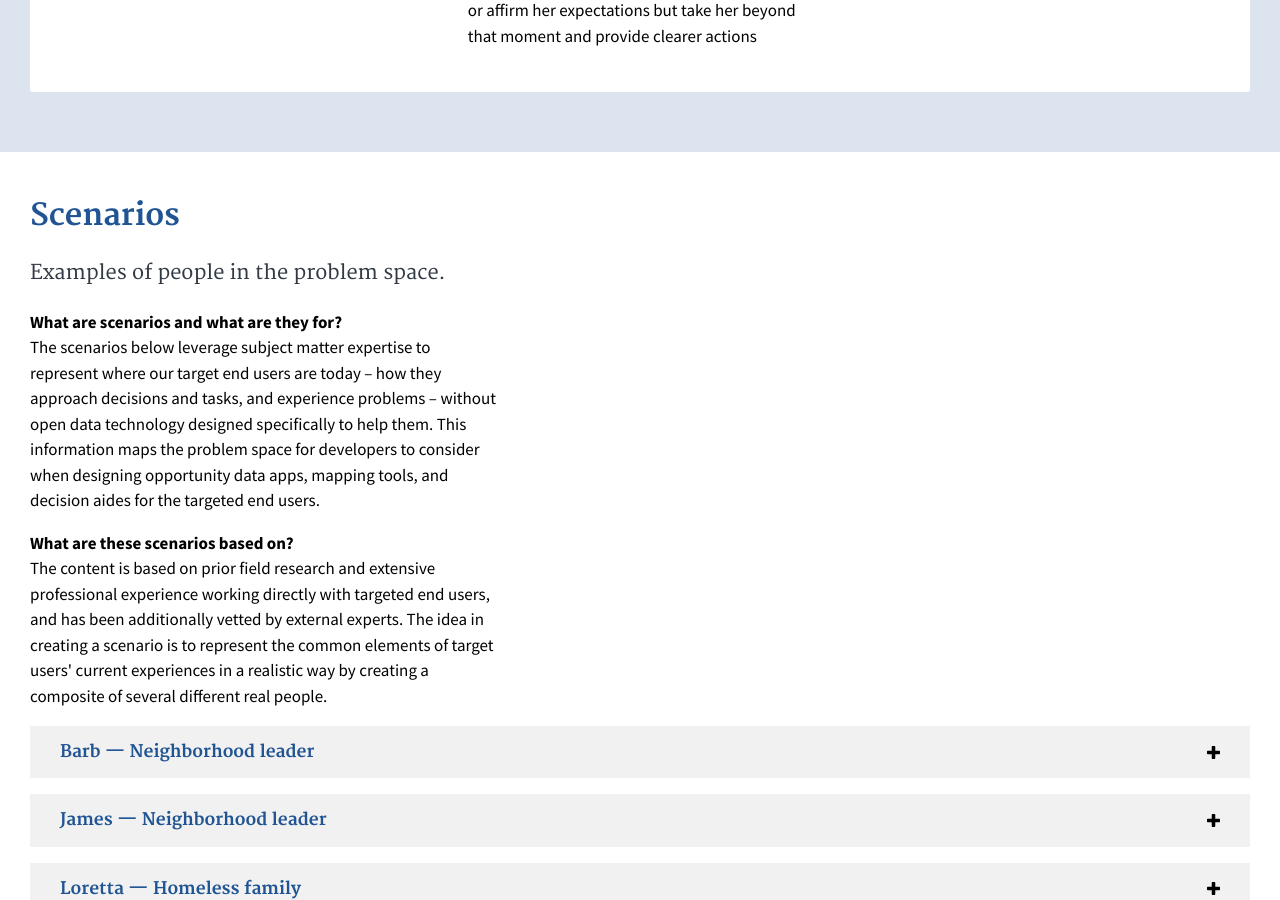
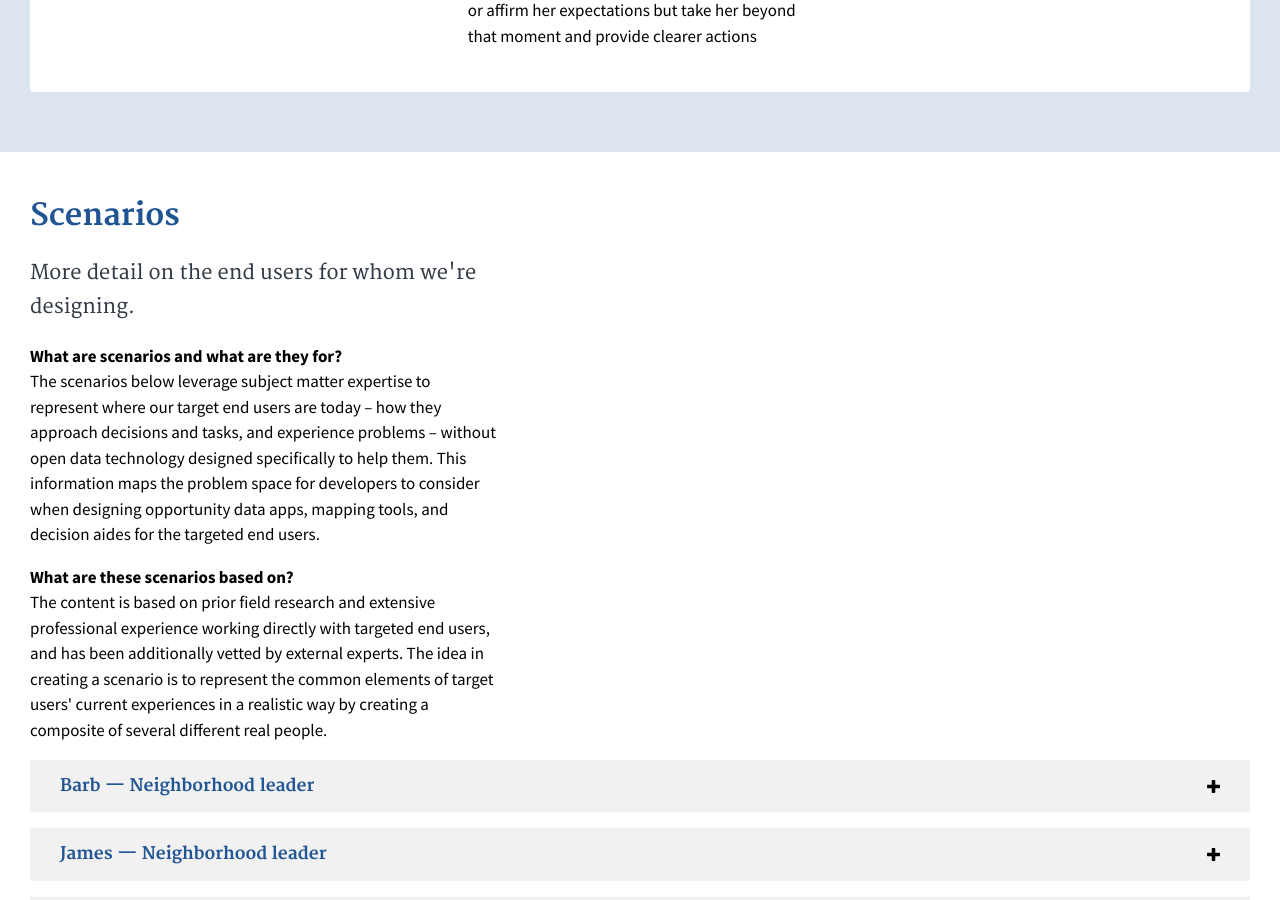
Before and after one commit to presidential-innovation-fellows/open-opportunity-data, a Jekyll site: the page built from index.html, in a window 1280 px wide and 900 px high, scrolled down 2881 px. Built offline with Jekyll 4.4.1, drawn with Linux system fonts in a browser that asks for light colours.

Commit message:
Tweak scenarios wording

```diff
--- a/index_includes/scenarios.html
+++ b/index_includes/scenarios.html
@@ -1,5 +1,5 @@
 <h2>Scenarios</h2>
-<p class="usa-font-lead">Examples of people in the problem space.</p>
+<p class="usa-font-lead">More detail on the end users for whom we're designing.</p>
 <p>
   <strong>What are scenarios and what are they for?</strong>
   <br>
```
